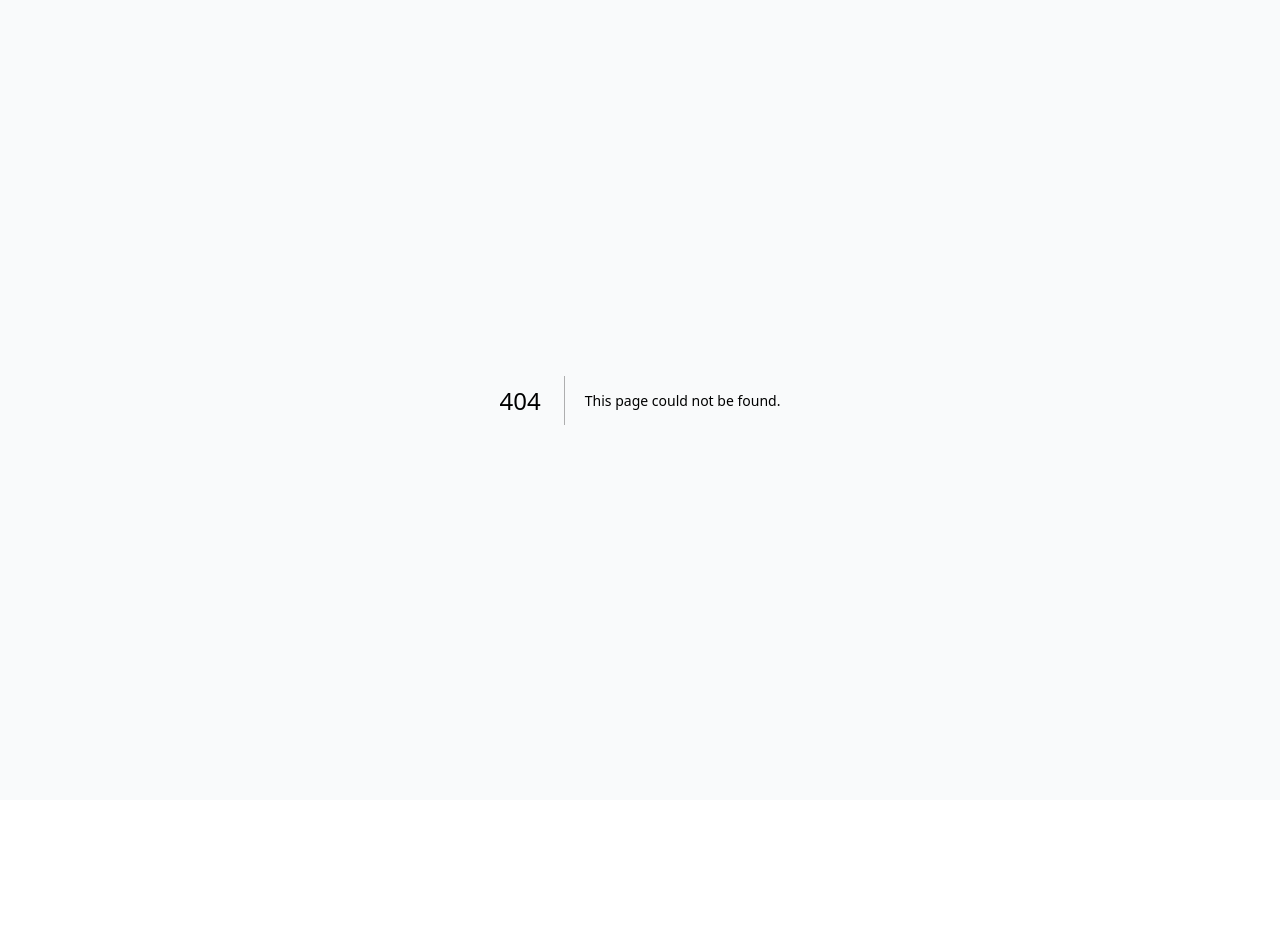
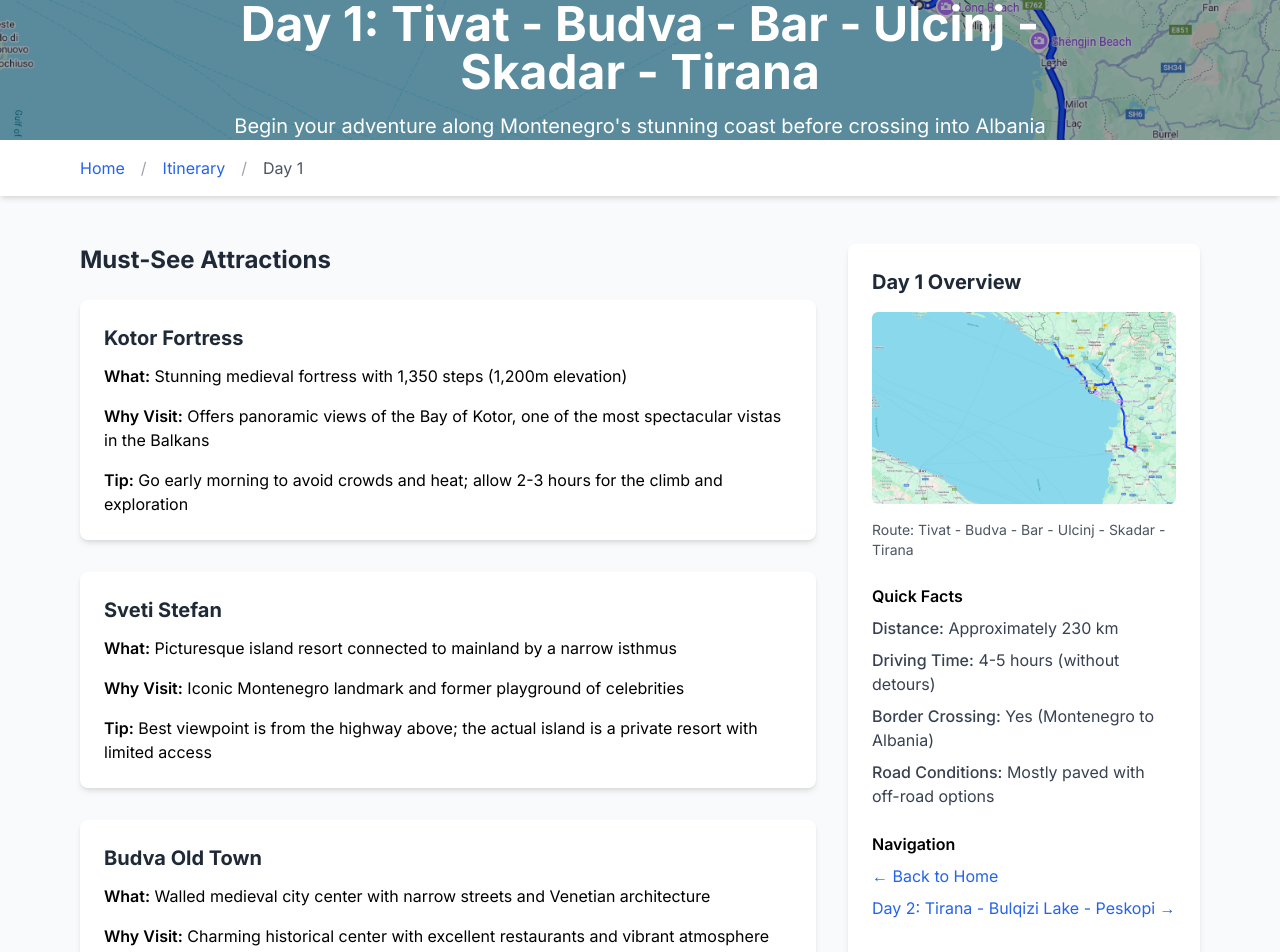
Before and after one commit to elnini0/albania-guide, a Next.js app: page /day1 in a window 1280 px wide. Before the commit this address had no page. Shown: the top 952 px of the page. Before the commit the page ends 800 px from the top, so only its background shows below. Built offline with nearby package versions, Linux system fonts and the light colour scheme.

Commit message:
fix: reorganize pages structure and add proper home page

```diff
--- /dev/null
+++ b/app/day1/page.tsx
@@ -0,0 +1,151 @@
+import Image from 'next/image';
+import Link from 'next/link';
+import { Footer, AttractionCard, DetourCard, DaySidebar } from '../components/common';
+
+export default function Day1() {
+  return (
+    <div className="min-h-screen bg-gray-50">
+      {/* Header */}
+      <div className="relative h-[40vh] bg-gray-900 flex items-center justify-center text-white">
+        <div className="absolute inset-0 opacity-60 bg-black">
+          <Image
+            src="/images/day1_route_map.png"
+            alt="Day 1 Route Map"
+            fill
+            style={{objectFit: 'cover'}}
+            priority
+          />
+        </div>
+        <div className="relative z-10 text-center px-4 max-w-4xl">
+          <h1 className="text-3xl md:text-5xl font-bold mb-4">Day 1: Tivat - Budva - Bar - Ulcinj - Skadar - Tirana</h1>
+          <p className="text-lg md:text-xl">
+            Begin your adventure along Montenegro&apos;s stunning coast before crossing into Albania
+          </p>
+        </div>
+      </div>
+
+      {/* Navigation */}
+      <div className="bg-white shadow-md">
+        <div className="max-w-6xl mx-auto px-4 py-4">
+          <div className="flex items-center space-x-4">
+            <Link href="/" className="text-blue-600 hover:text-blue-800">
+              Home
+            </Link>
+            <span className="text-gray-400">/</span>
+            <Link href="/itinerary" className="text-blue-600 hover:text-blue-800">
+              Itinerary
+            </Link>
+            <span className="text-gray-400">/</span>
+            <span className="text-gray-600">Day 1</span>
+          </div>
+        </div>
+      </div>
+
+      {/* Main Content */}
+      <div className="max-w-6xl mx-auto px-4 py-12">
+        <div className="grid grid-cols-1 lg:grid-cols-3 gap-8">
+          {/* Main Content */}
+          <div className="lg:col-span-2">
+            <section className="mb-12">
+              <h2 className="text-2xl font-bold mb-6 text-gray-800">Must-See Attractions</h2>
+
+              <div className="space-y-8">
+                <AttractionCard
+                  title="Kotor Fortress"
+                  what="Stunning medieval fortress with 1,350 steps (1,200m elevation)"
+                  whyVisit="Offers panoramic views of the Bay of Kotor, one of the most spectacular vistas in the Balkans"
+                  tip="Go early morning to avoid crowds and heat; allow 2-3 hours for the climb and exploration"
+                />
+
+                <AttractionCard
+                  title="Sveti Stefan"
+                  what="Picturesque island resort connected to mainland by a narrow isthmus"
+                  whyVisit="Iconic Montenegro landmark and former playground of celebrities"
+                  tip="Best viewpoint is from the highway above; the actual island is a private resort with limited access"
+                />
+
+                <AttractionCard
+                  title="Budva Old Town"
+                  what="Walled medieval city center with narrow streets and Venetian architecture"
+                  whyVisit="Charming historical center with excellent restaurants and vibrant atmosphere"
+                  tip="Park outside the walls and explore on foot; visit the citadel for great views"
+                />
+
+                <AttractionCard
+                  title="Ulcinj Old Town"
+                  what="Ancient fortress town overlooking the Adriatic"
+                  whyVisit="Less touristy than Budva with authentic local atmosphere"
+                  tip="Visit Hotel Kulla e Balshajve for amazing Italian food with spectacular views (&euro;5 per meal)"
+                />
+              </div>
+            </section>
+
+            <section className="mb-12">
+              <h2 className="text-2xl font-bold mb-6 text-gray-800">Off-Road Detours</h2>
+
+              <div className="space-y-8">
+                <DetourCard
+                  title="Lovcen National Park Off-Road Trail (2-3 hours)"
+                  route="Take the mountain road from Kotor to Lovcen"
+                  terrain="Steep, winding roads with some unpaved sections"
+                  highlights="Spectacular views of the Bay of Kotor; visit Njegoš Mausoleum at the summit"
+                  suitability="Excellent"
+                />
+
+                <DetourCard
+                  title="Coastal Mountain Viewpoints (1-2 hours)"
+                  route="Between Budva and Bar, take the old mountain road instead of the coastal highway"
+                  terrain="Mixed paved/unpaved with some rocky sections"
+                  highlights="Several unmarked dirt tracks lead to stunning viewpoints overlooking the Adriatic"
+                  suitability="Good"
+                />
+
+                <DetourCard
+                  title="Lake Skadar Wildlife Trails (2-3 hours)"
+                  route="Before crossing into Albania, explore off-road paths around Lake Skadar"
+                  terrain="Dirt tracks, some muddy sections near the lake"
+                  highlights="Secluded beaches, bird-watching spots, authentic fishing villages"
+                  suitability="Good"
+                />
+              </div>
+            </section>
+
+            <section>
+              <h2 className="text-2xl font-bold mb-6 text-gray-800">Border Crossing Information</h2>
+
+              <div className="bg-white rounded-lg shadow-md p-6">
+                <div className="mb-4">
+                  <span className="font-semibold">Montenegro to Albania:</span> Border crossing at Sukobin/Muriqan
+                </div>
+                <div className="mb-4">
+                  <span className="font-semibold">Documents Needed:</span> Vehicle registration, driver&apos;s license, insurance green card with Albania coverage
+                </div>
+                <div>
+                  <span className="font-semibold">Tip:</span> Border can be busy in summer; cross early morning if possible
+                </div>
+              </div>
+            </section>
+          </div>
+
+          {/* Sidebar */}
+          <div className="lg:col-span-1">
+            <DaySidebar
+              day="Day 1"
+              route="Tivat - Budva - Bar - Ulcinj - Skadar - Tirana"
+              mapSrc="/images/day1_route_map.png"
+              facts={[
+                { label: "Distance", value: "Approximately 230 km" },
+                { label: "Driving Time", value: "4-5 hours (without detours)" },
+                { label: "Border Crossing", value: "Yes (Montenegro to Albania)" },
+                { label: "Road Conditions", value: "Mostly paved with off-road options" }
+              ]}
+              nextDay={{ num: "2", route: "Tirana - Bulqizi Lake - Peskopi" }}
+            />
+          </div>
+        </div>
+      </div>
+
+      <Footer />
+    </div>
+  );
+}
```
